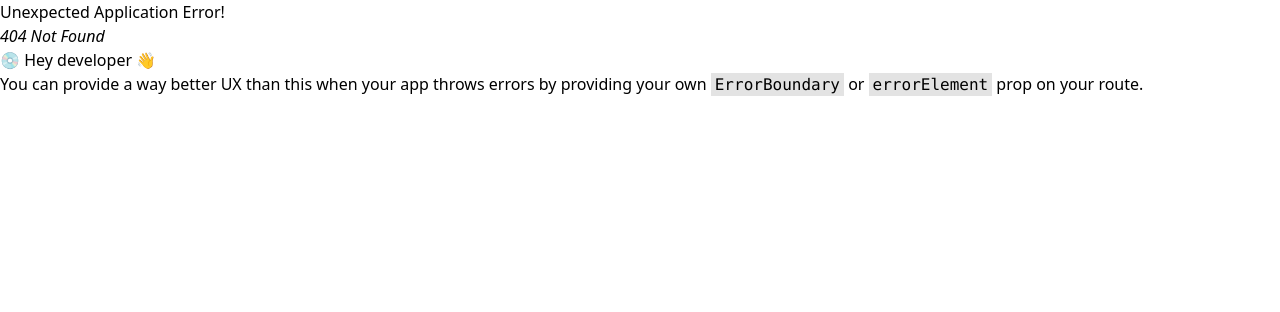
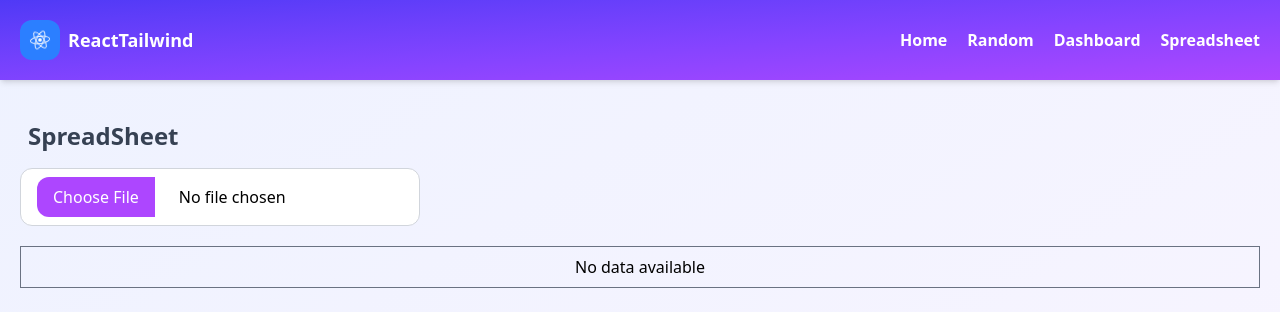
Before and after one commit to FactNJS1014/React-tailwind-Responsive-2026, a React (Vite) app: page /spreadsheet in a window 1280 px wide. Before the commit this address had no page. Shown: the top 312 px of the page. Built offline with nearby package versions, Linux system fonts and the light colour scheme.

Commit message:
import excel and fetch data

```diff
--- a/package.json
+++ b/package.json
@@ -18,7 +18,8 @@
     "react-dom": "^19.2.0",
     "react-icons": "^5.5.0",
     "react-router-dom": "^7.12.0",
-    "tailwindcss": "^4.1.18"
+    "tailwindcss": "^4.1.18",
+    "xlsx": "^0.18.5"
   },
   "devDependencies": {
     "@eslint/js": "^9.39.1",
--- /dev/null
+++ b/src/SpreadSheet.jsx
@@ -0,0 +1,83 @@
+"use client";
+
+import React from "react";
+import { useState } from "react";
+import * as XLSX from "xlsx";
+import Navbar from "./components/Navbar";
+
+function SpreadSheet() {
+  const [data, setData] = useState([]);
+
+  const handleGetFile = async (e) => {
+    const file = e.target.files[0];
+    if (!file) return;
+
+    const buffer = await file.arrayBuffer();
+    const workbook = XLSX.read(buffer, { type: "array" });
+
+    const sheetName = workbook.SheetNames[0];
+    const worksheet = workbook.Sheets[sheetName];
+    const json = XLSX.utils.sheet_to_json(worksheet);
+
+    setData(json);
+    console.log(json);
+  };
+
+  return (
+    <div className="min-h-screen bg-linear-to-br from-indigo-50 to-purple-50 ">
+      <Navbar />
+      <div className="container mx-auto mt-5 p-5">
+        <h1 className="text-2xl font-bold mb-4 text-gray-700 px-2">
+          SpreadSheet
+        </h1>
+        <input
+          type="file"
+          accept=".xlsx,.xls"
+          onChange={handleGetFile}
+          className="w-100 border border-gray-300 rounded-xl px-4 py-2 bg-white focus:outline-none focus:ring-2 focus:ring-purple-500
+          file:bg-purple-500 file:text-white file:border-none file:rounded-l-xl file:px-4 file:py-2 file:cursor-pointer file:mr-6"
+        />
+
+        <div className="mt-5">
+          <div className="w-full">
+            <table className="min-w-full border-collapse border border-gray-500 max-h-[300px] overflow-auto">
+              {data.length > 0 ? (
+                <>
+                  <thead>
+                    <tr>
+                      <th>Model</th>
+                      <th>PCB Number</th>
+                      <th>Price</th>
+                    </tr>
+                  </thead>
+                  <tbody>
+                    {data.map((item, index) => (
+                      <tr key={index}>
+                        <td>{item.Model}</td>
+                        <td>{item.PCB}</td>
+                        <td>{item[`unit price`]}</td>
+                      </tr>
+                    ))}
+                  </tbody>
+                </>
+              ) : (
+                <tbody>
+                  <tr>
+                    <td
+                      colSpan={data.length}
+                      className="px-4 py-2 border border-gray-500 text-center"
+                    >
+                      No data available
+                    </td>
+                  </tr>
+                </tbody>
+              )}
+            </table>
+          </div>
+        </div>
+      </div>
+    </div>
+  );
+}
+
+export default SpreadSheet;
--- a/src/components/Navbar.jsx
+++ b/src/components/Navbar.jsx
@@ -29,6 +29,9 @@ function Navbar() {
                 </li>
                 <li>
                   <a href="/dashboard">Dashboard</a>
+                </li>
+                <li>
+                  <a href="/spreadsheet">Spreadsheet</a>
                 </li>
               </ul>
             </div>
--- a/src/main.jsx
+++ b/src/main.jsx
@@ -6,6 +6,7 @@ import { createBrowserRouter, RouterProvider } from "react-router-dom";
 import PdfPage from "./PdfPage";
 import Random from "./Random";
 import Dashboard from "./Dashboard";
+import SpreadSheet from "./SpreadSheet";
 
 createRoot(document.getElementById("root")).render(
   <StrictMode>
@@ -27,6 +28,10 @@ createRoot(document.getElementById("root")).render(
           path: "/dashboard",
           element: <Dashboard />,
         },
+        {
+          path: "/spreadsheet",
+          element: <SpreadSheet />,
+        },
       ])}
     />
   </StrictMode>,
```
Also changed, not shown: 1 other file (tests, documents, lock files or other folders).
